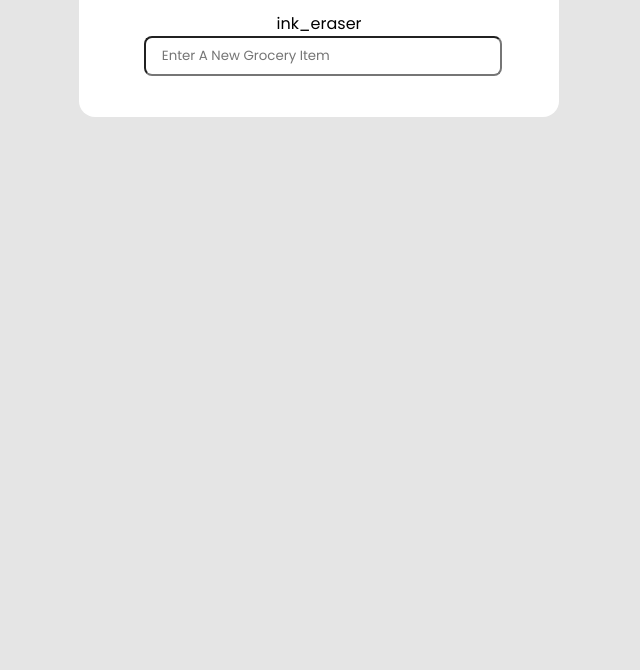
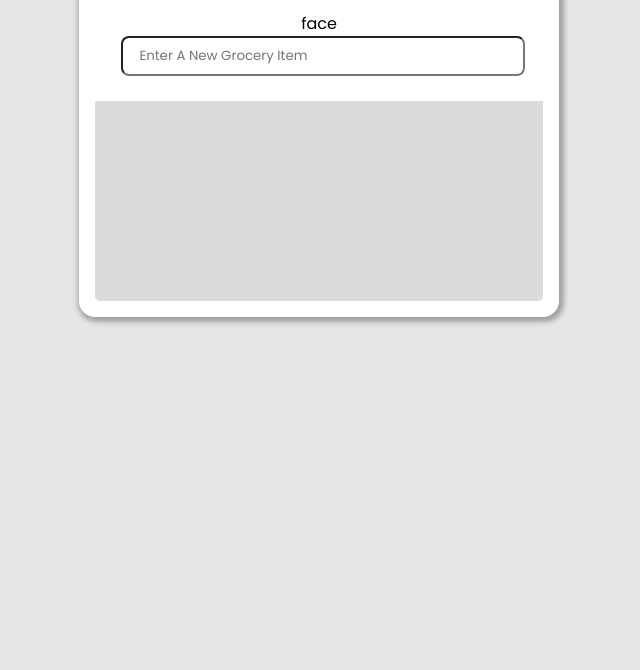
Before and after one commit to MoketeTyabekana/grocery_list, a plain HTML site: page index.html in a window 1280 px wide. Shown: the part 130-800 px from the top of the page, without its empty margins (321-961 px from the left). Drawn offline with nearby package versions, Linux system fonts and the light colour scheme.

Commit message:
Added  background color and left and right bottom border radius.

```diff
--- a/index.html
+++ b/index.html
@@ -14,7 +14,7 @@
 
 
     <!-- Google icons Link -->
-    <link rel="stylesheet" href="https://fonts.googleapis.com/css2?family=Material+Symbols+Outlined:opsz,wght,FILL,GRAD@20..48,100..700,0..1,-50..200&icon_names=ink_eraser" />
+    <link href="https://fonts.googleapis.com/icon?family=Material+Icons" rel="stylesheet">
 </head>
 <body>
 
@@ -23,7 +23,7 @@
             <h1>Grocery List</h1>
             <br>
             <div class="input-sfields>
-                <span class="material-symbols-outlined">ink_eraser</span>
+                <span class="material-icons">face</span>
                    <input type="text" id="userInput" placeholder="Enter A New Grocery Item">
             </div>
             <br>
--- a/style.css
+++ b/style.css
@@ -29,6 +29,7 @@ h1{
     border: none;
     background-color: #fff;
     border-radius: 16px;
+    box-shadow: 2px 2px 5px 3px hsla(0, 0%, 0%, 0.295);
 }
 
 /* groceries class */
@@ -41,20 +42,28 @@ h1{
 
 
 input{
-    width: 80%;
+    width: 90%;
     padding: 8px 16px;
     border-radius: 8px;
     margin: 0 0 0 8px;
+}
+
+/* list-items */
+#list-items{
+    background-color: #dbdbdb;
+    width: 100%;
+    height: 200px;
+    border-radius: 0 0 5px 5px;
 }
 
 
 /* Icon */
 
 
-/* .material-symbols-outlined {
+.material-symbols-outlined {
   font-variation-settings:
   'FILL' 0,
   'wght' 400,
   'GRAD' 0,
   'opsz' 24
-} */
+}
```
